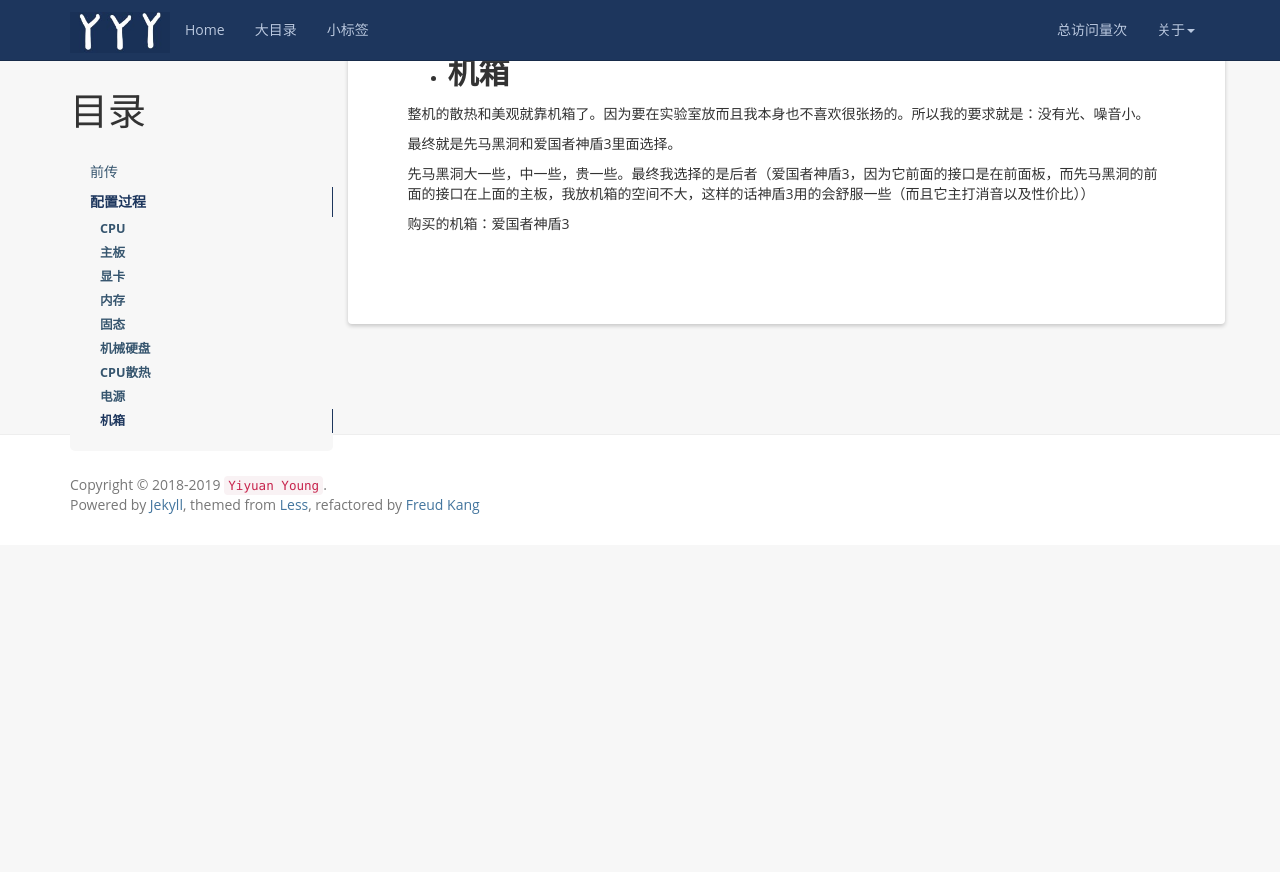
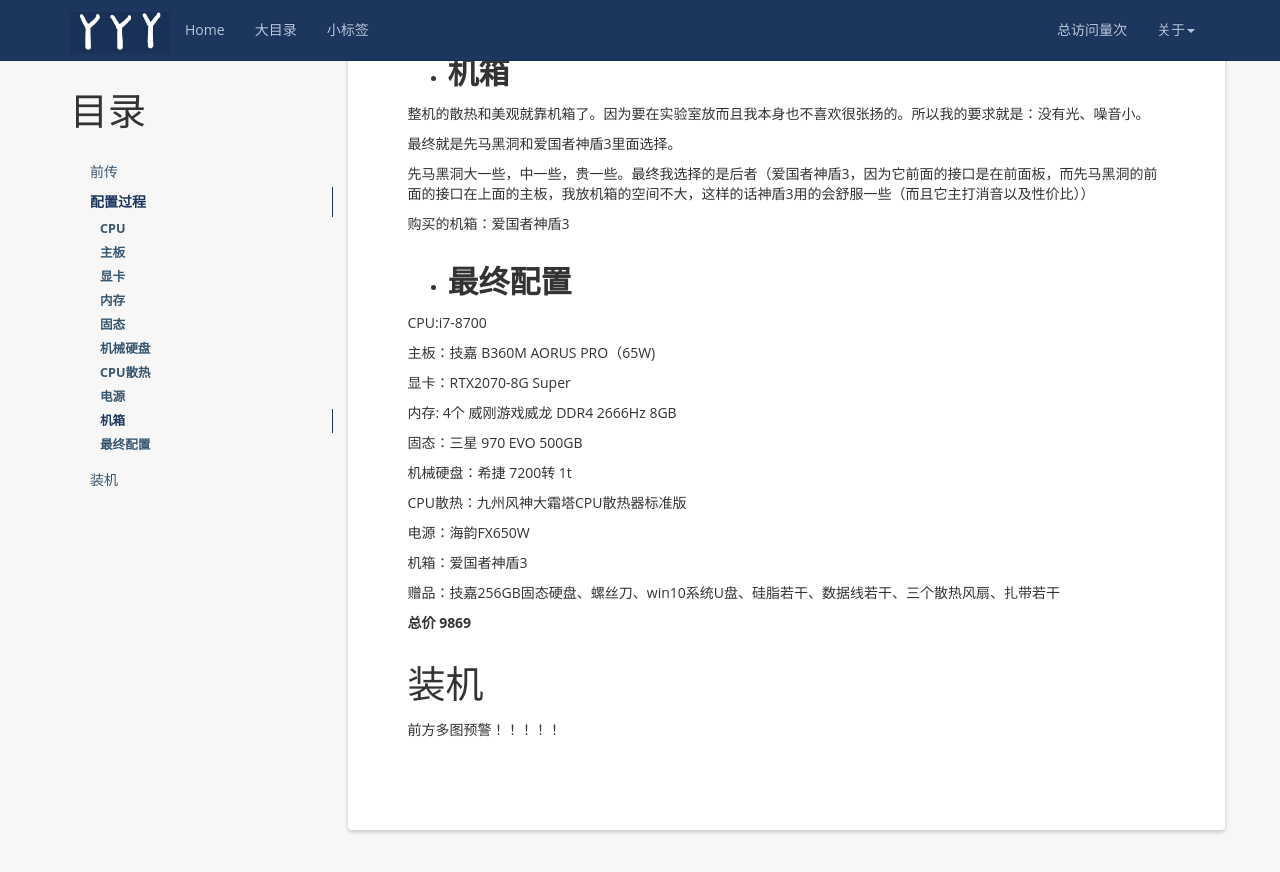
Before and after one commit to yyysjz1997/yyysjz1997.github.io, a Jekyll site: the page built from _posts/2019-07-20-my-new-computer.md, in a window 1280 px wide and 900 px high, scrolled down 2856 px. Shown: the top 872 px of the window. Built offline with Jekyll 4.4.1, drawn with Linux system fonts in a browser that asks for light colours; nearby versions of some CDN libraries; a script that is not in the unit is left out; comment, search, counter and statistics services are not loaded; before the commit the page ends 3401 px from its top, so only the background shows below that.

Commit message:
Update 2019-07-20-my-new-computer.md

```diff
--- a/_posts/2019-07-20-my-new-computer.md
+++ b/_posts/2019-07-20-my-new-computer.md
@@ -140,3 +140,35 @@
 先马黑洞大一些，中一些，贵一些。最终我选择的是后者（爱国者神盾3，因为它前面的接口是在前面板，而先马黑洞的前面的接口在上面的主板，我放机箱的空间不大，这样的话神盾3用的会舒服一些（而且它主打消音以及性价比））
 
 购买的机箱：爱国者神盾3
+
+- **最终配置**
+---------------------------------------
+
+CPU:i7-8700
+
+主板：技嘉 B360M AORUS PRO（65W)
+
+显卡：RTX2070-8G Super
+
+内存: 4个 威刚游戏威龙 DDR4 2666Hz 8GB
+
+固态：三星 970 EVO 500GB
+
+机械硬盘：希捷 7200转 1t
+
+CPU散热：九州风神大霜塔CPU散热器标准版
+
+电源：海韵FX650W
+
+机箱：爱国者神盾3
+
+赠品：技嘉256GB固态硬盘、螺丝刀、win10系统U盘、硅脂若干、数据线若干、三个散热风扇、扎带若干
+
+**总价 9869**
+
+
+
+装机			{#assemble}
+====================================
+
+前方多图预警！！！！！
```
